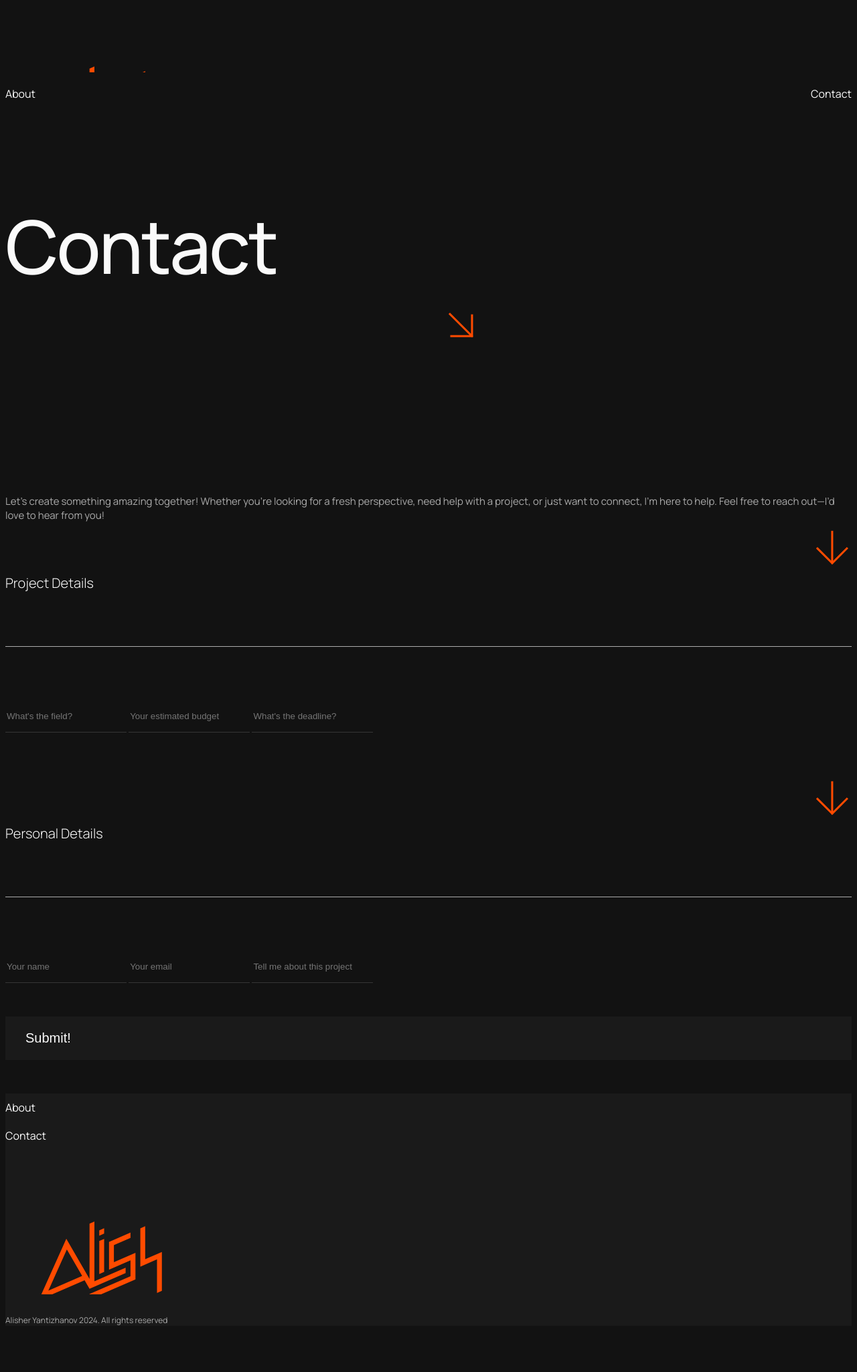
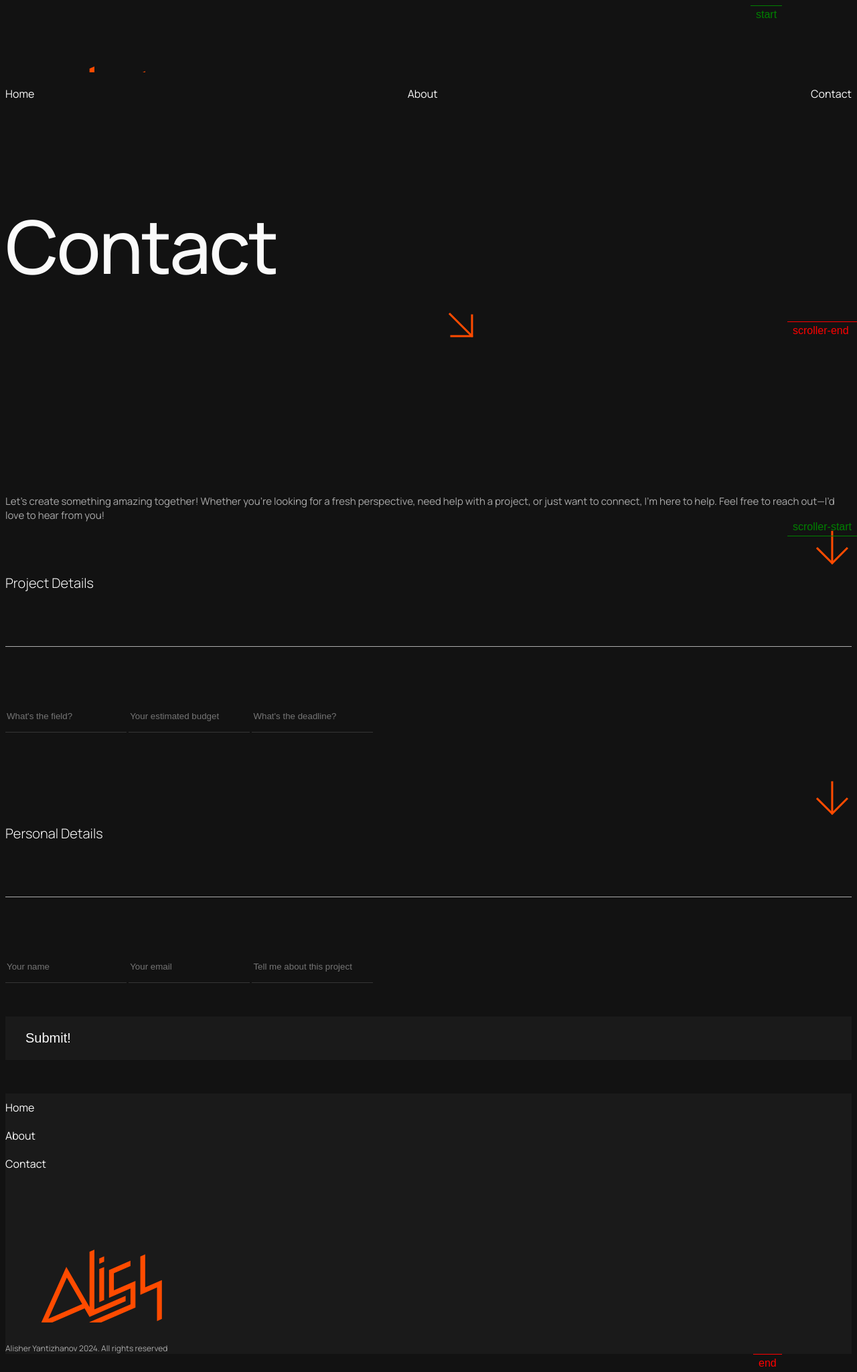
Before and after one commit to alwry/yantizhanov_alisher_portfolio, a PHP site: page /contact.html in a window 1280 px wide. Shown: the whole page at 67% size. Before the commit the page ends 1979 px from the top, so only its background shows below. Run offline with PHP 8.4, Linux system fonts and the light colour scheme; style sheets or scripts are compiled from the project's sources; some libraries are stand-ins or nearby versions.

Commit message:
Home page animations
Added gsap animations to home page

```diff
--- a/contact.html
+++ b/contact.html
@@ -22,8 +22,9 @@
                     <object data="img/list.svg" type="image/svg+xml" id="burger"></object>
                     <nav class="main-nav">
                         <ul class="main-nav-ul">
-                            <li>About</li>
-                            <li>Contact</li>
+                            <li><a href="index.html">Home</a></li>
+                            <li><a href="about.html">About</a></li>
+                            <li><a href="contact.html">Contact</a></li>
                         </ul>
                     </nav>
                 </div>
@@ -60,9 +61,9 @@
                         </h3>
                         <object data="img/arrow.svg" type="image/svg+xml"></object>
                      </div>
-                     <input type="text" name="field" id="field" class="col-span-full input t-col-span-5 l-col-start-8" placeholder="Your name">
-                     <input type="text" name="field" id="budget" class="col-span-full input t-col-span-5 l-col-start-8" placeholder="Your email">
-                     <input type="text" name="field" id="deadline" class="col-span-full input t-col-span-5 l-col-start-8" placeholder="Tell me about this project">
+                     <input type="text" name="field" id="name" class="col-span-full input t-col-span-5 l-col-start-8" placeholder="Your name">
+                     <input type="text" name="field" id="email" class="col-span-full input t-col-span-5 l-col-start-8" placeholder="Your email">
+                     <input type="text" name="field" id="brief" class="col-span-full input t-col-span-5 l-col-start-8" placeholder="Tell me about this project">
                      <input type="button" name="sumbit" id="submit-btn" value="Submit!" class="col-span-full t-col-span-5 l-col-start-8">
 
                 </div>
@@ -72,8 +73,9 @@
             <div class="grid-con" id="footer-div">
 
                 <ul class="col-span-1 col-start-1">
+                    <li><a href="index.html">Home</a></li>
                     <li><a href="about.html">About</a></li>
-                    <li><a href="about.html">Contact</a></li>
+                    <li><a href="contact.html">Contact</a></li>
                 </ul>
                 <object data="img/logo-portfolio-02.svg" type="image/svg+xml" class="footer-log col-start-4 col-span-2 t-col-start-6 t-col-span-3 l-col-start-11 l-col-end-13"></object>
                 <p class="descriptor col-span-full">
@@ -81,7 +83,25 @@
                 </p>
             </div>
         </footer>
+    <script src="https://cdn.jsdelivr.net/npm/gsap@3.12.5/dist/gsap.min.js"></script>
+    <script src="https://cdn.jsdelivr.net/npm/gsap@3.12.5/dist/ScrollTrigger.min.js"></script>
+    <script src="https://cdn.plyr.io/3.7.8/plyr.js"></script>
+    <script src="https://cdn.jsdelivr.net/npm/@studio-freight/lenis@latest/bundled/lenis.min.js"></script>
+    <script>
+        const lenis = new Lenis()
+        lenis.on('scroll', (e) => {
+            console.log(e)
+        })
+
+        function raf(time) {
+            lenis.raf(time)
+            requestAnimationFrame(raf)
+        }
+
+        requestAnimationFrame(raf)
+
+    </script>
+    <script src="js/main.js"></script>
     </body>
-    <script src="https://cdnjs.cloudflare.com/ajax/libs/gsap/3.5.1/gsap.min.js"></script>
-    <script src="js/main.js"></script>
+
 </html>
--- a/css/main.css
+++ b/css/main.css
@@ -8,6 +8,10 @@ body {
   line-height: 0.8;
   margin-bottom: 10px;
   color: #FF4B00;
+}
+
+a:hover {
+  cursor: pointer;
 }
 
 a, p, h1, h2, h3, li {
@@ -143,6 +147,10 @@ ul {
   display: none;
 }
 
+#header-mobile a {
+  height: 300%;
+}
+
 @media screen and (min-width: 768px) {
   .main-nav-ul {
     display: flex;
@@ -248,6 +256,14 @@ footer {
 
 #footer-div .descriptor {
   margin-bottom: 15px;
+}
+
+:root {
+  --plyr-color-main: #FF4B00;
+  --plyr-control-icon-size: 15px;
+  --plyr-control-radius: 20px;
+  --plyr-font-family: v.$body-font-family;
+  --plyr-control-spacing: 15px;
 }
 
 .about .main-p {
--- a/js/main.js
+++ b/js/main.js
@@ -1,14 +1,41 @@
-const sidebar = document.querySelector(".sidebar");
-const showSidebarButton = document.querySelector(".desktop-hidden a");
-const hideSidebarButton = document.querySelector(".sidebar li:first-child a");
+(() => {
+// const sidebar = document.querySelector(".sidebar");
+// const showSidebarButton = document.querySelector(".desktop-hidden a");
+gsap.registerPlugin(ScrollTrigger)
+const player = new Plyr('video');
+const welcomeHeading = document.querySelector('.welcome-h2');
+const welcomeText = document.querySelector('.welcome-text');
+const hailingCon = document.querySelector('#hailing-con');
 
-function showSidebar() {
-    sidebar.classList.add("show");
-  }
+console.log(welcomeHeading)
 
-  function hideSidebar() {
-    sidebar.classList.remove("show");
-  }
+gsap.fromTo(welcomeHeading,
+  {x: -300, opacity: 0, scale: .4}, {x: 0, opacity: 1, scale: 1, duration: .6});
 
-showSidebarButton.addEventListener("click", showSidebar);
-hideSidebarButton.addEventListener("click", hideSidebar);
+gsap.fromTo(welcomeText,
+  {x: 300, opacity: 0}, {x: 0, opacity: 1, duration: .6});
+
+gsap.set(hailingCon, {opacity: 0, x: -1000});
+
+gsap.to(hailingCon, {
+    opacity: 1,
+    x: 0,
+    scrollTrigger: {
+      trigger: hailingCon,
+      start: 'top bottom',
+      end: 'bottom 60%',
+      scrub: true,
+      markers: true,
+    }
+  });
+
+
+
+// function showSidebar() {
+//     sidebar.classList.toggle("show");
+//   }
+
+// showSidebarButton.addEventListener("click", showSidebar);
+
+
+})();
--- a/scss/base/_typography.scss
+++ b/scss/base/_typography.scss
@@ -10,6 +10,10 @@ body {
     line-height: .8;
     margin-bottom: 10px;
     color: a.$main-color;
+}
+
+a:hover {
+    cursor: pointer;
 }
 
 a, p, h1, h2, h3, li {
--- a/scss/components/_header.scss
+++ b/scss/components/_header.scss
@@ -18,6 +18,10 @@
     display: none;
 }
 
+#header-mobile a {
+    height: 300%;
+}
+
 @media screen and (min-width: 768px){
     .main-nav-ul {
         display: flex;
--- a/scss/components/_index.scss
+++ b/scss/components/_index.scss
@@ -3,3 +3,4 @@
 @forward 'card';
 @forward 'buttons';
 @forward 'footer';
+@forward 'video-player';
--- /dev/null
+++ b/scss/components/_video-player.scss
@@ -0,0 +1,9 @@
+@use '../abstracts/' as a;
+
+:root {
+    --plyr-color-main: #FF4B00;
+    --plyr-control-icon-size: 15px;
+    --plyr-control-radius: 20px;
+    --plyr-font-family: v.$body-font-family;
+    --plyr-control-spacing: 15px;
+  }
```
Also changed, not shown: about.html (+24 -5 lines), index.html (+28 -7 lines).
